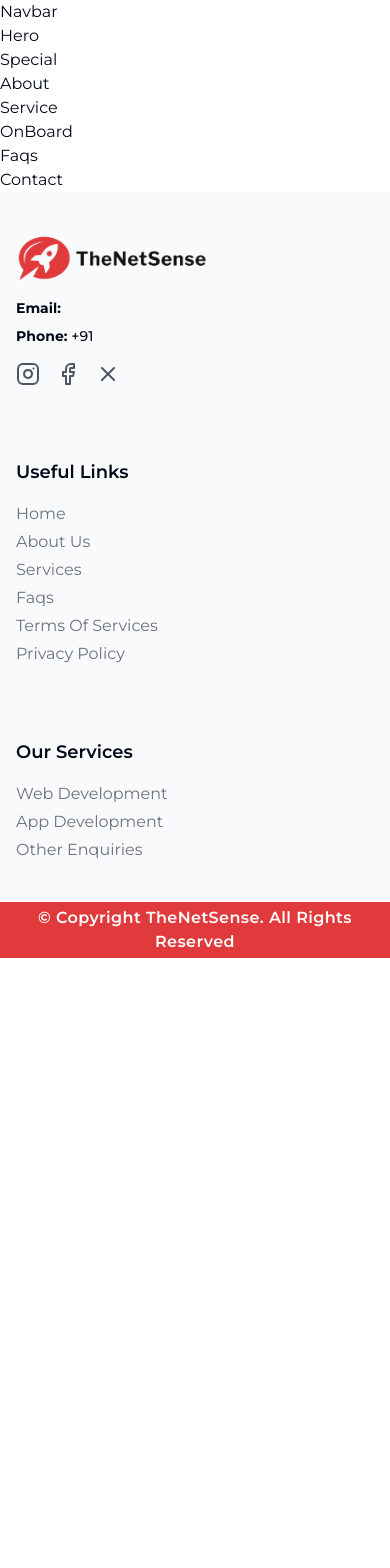
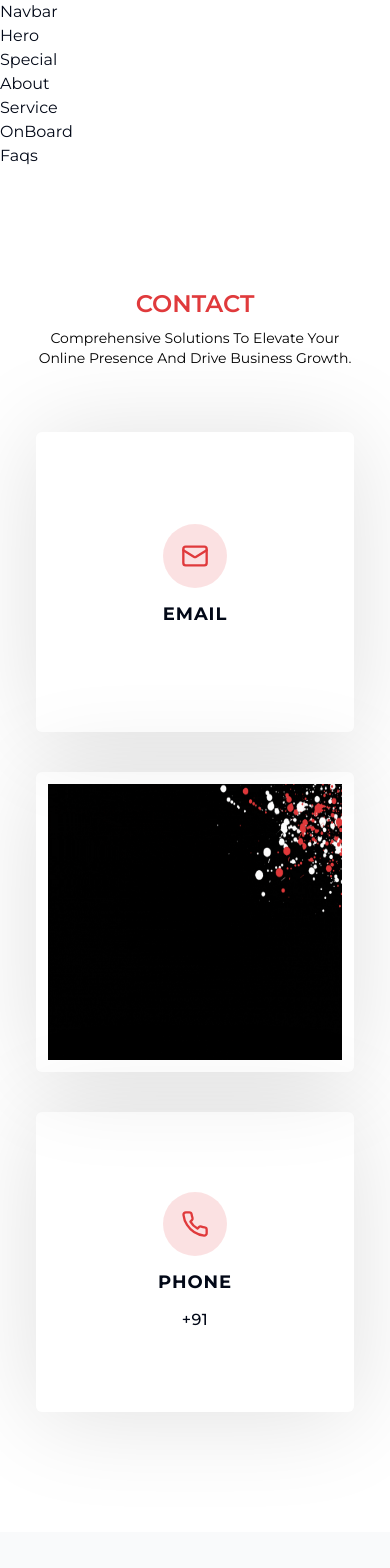
Before and after one commit to raveenrv904/TheNetSense-NextJs, a Next.js app: page / in a window 390 px wide. Shown: the top 1568 px of the page. Before the commit the page ends 958 px from the top, so only its background shows below. Built offline with nearby package versions, Linux system fonts and the light colour scheme.

Commit message:
Implemented Contact Section and Responsive

```diff
--- a/components/Contact.tsx
+++ b/components/Contact.tsx
@@ -1,7 +1,43 @@
 import React from "react";
+import TitleSection from "./TitleSection";
+import ContactCard from "./ContactCard";
+import { Mail, Phone } from "lucide-react";
+import Image from "next/image";
+
+import ContactMiddle from "./assets/247.gif";
 
 const Contact = () => {
-  return <div>Contact</div>;
+  return (
+    <section className="w-full px-4 py-20 md:px-8 lg:px-12 h-auto my-10">
+      <TitleSection
+        title="contact"
+        description="Comprehensive solutions to elevate your online presence and drive business growth."
+      />
+      <div className="flex flex-col px-5 md:px-0 md:flex-row gap-10 justify-center items-center mt-16">
+        <ContactCard
+          title="Email"
+          name={process.env.EMAIL}
+          icon={<Mail className="w-7 h-7 text-primary" />}
+        />
+        <div className="shadow-custom hover:shadow-customHover transition-all duration-200 ease-in-out flex flex-col justify-center items-center h-[300px] w-full max-w-[374px] max-h-auto gap-3 rounded-md cursor-pointer p-3 ">
+          <div className=" flex flex-col justify-center items-center h-full w-full rounded-md cursor-pointer ">
+            <Image
+              src={ContactMiddle}
+              width={100}
+              height={100}
+              alt="logo"
+              className="w-full h-full"
+            />
+          </div>
+        </div>
+        <ContactCard
+          title="Phone"
+          name={process.env.PHONE}
+          icon={<Phone className="w-7 h-7 text-primary" />}
+        />
+      </div>
+    </section>
+  );
 };
 
 export default Contact;
--- /dev/null
+++ b/components/ContactCard.tsx
@@ -0,0 +1,27 @@
+import React, { ReactNode } from "react";
+
+type Props = {
+  title: "Email" | "Phone";
+  name: string | undefined;
+  icon: ReactNode;
+};
+
+const ContactCard = ({ title, name, icon }: Props) => {
+  return (
+    <div className="shadow-custom hover:shadow-customHover transition-all duration-200 ease-in-out flex flex-col justify-center items-center h-[300px] w-full max-w-[374px] max-h-auto gap-3 rounded-md cursor-pointer p-4 md:p-6">
+      <div className="w-16 h-16 border-dashed hover:border-[2px] transition-all duration-200 ease-in-out border-primary bg-secondary flex justify-center items-center rounded-full">
+        {icon}
+      </div>
+      <h3 className="font-bold uppercase tracking-wider text-lg text-center">
+        {title}
+      </h3>
+      {title === "Email" ? (
+        <p className="font-medium tracking-wide text-center">{name}</p>
+      ) : (
+        <p className="font-medium tracking-wide text-center">+91 {name}</p>
+      )}
+    </div>
+  );
+};
+
+export default ContactCard;
--- a/components/Footer.tsx
+++ b/components/Footer.tsx
@@ -17,6 +17,7 @@ const Footer = () => {
           src={LogoBlack}
           alt="Footer Logo"
           className="w-48 lg:w-[353px]"
+          priority
         />
 
         <div className="mt-4">
@@ -35,7 +36,7 @@ const Footer = () => {
               const { icon: Icon } = item;
               return (
                 <Link key={index} href={item.link}>
-                  <Icon className="w-6 h-6 md:w-7 md:h-7 text-gray-600 hover:text-blue-600 transition-colors duration-200" />
+                  <Icon className="w-6 h-6 md:w-7 md:h-7 text-gray-600 hover:text-primary transition-colors duration-200" />
                 </Link>
               );
             })}
--- /dev/null
+++ b/components/TitleSection.tsx
@@ -0,0 +1,21 @@
+import React from "react";
+
+type Props = {
+  title: string;
+  description: string;
+};
+
+const TitleSection = ({ title, description }: Props) => {
+  return (
+    <div className="w-full text-center px-4 md:px-0">
+      <h2 className="text-primary uppercase font-semibold text-2xl md:text-3xl lg:text-[35px]">
+        {title}
+      </h2>
+      <p className="text-black capitalize text-sm md:text-base lg:text-lg mt-2 lg:mt-4">
+        {description}
+      </p>
+    </div>
+  );
+};
+
+export default TitleSection;
--- a/tailwind.config.ts
+++ b/tailwind.config.ts
@@ -62,6 +62,10 @@ const config = {
           to: { height: "0" },
         },
       },
+      boxShadow: {
+        custom: "0px 4px 100px 0px #00000020",
+        customHover: "0px 4px 100px 0px #00000030",
+      },
       animation: {
         "accordion-down": "accordion-down 0.2s ease-out",
         "accordion-up": "accordion-up 0.2s ease-out",
```
Also changed, not shown: components/assets/247.gif (added).
